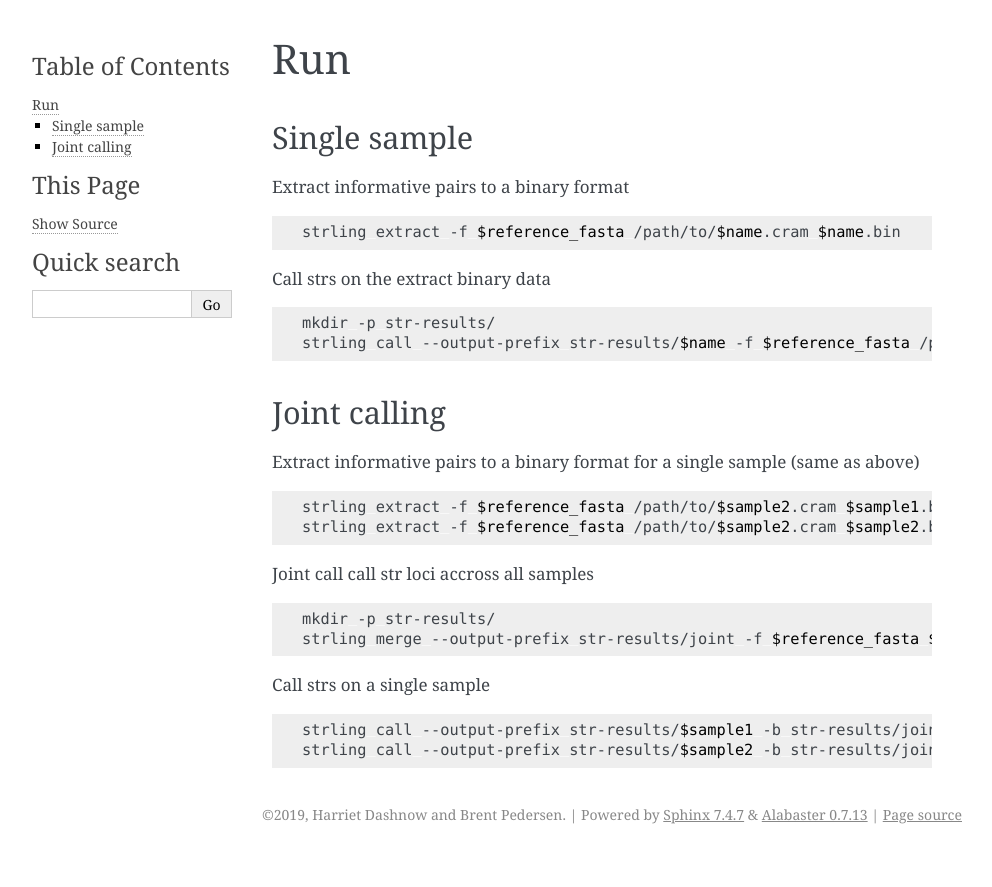
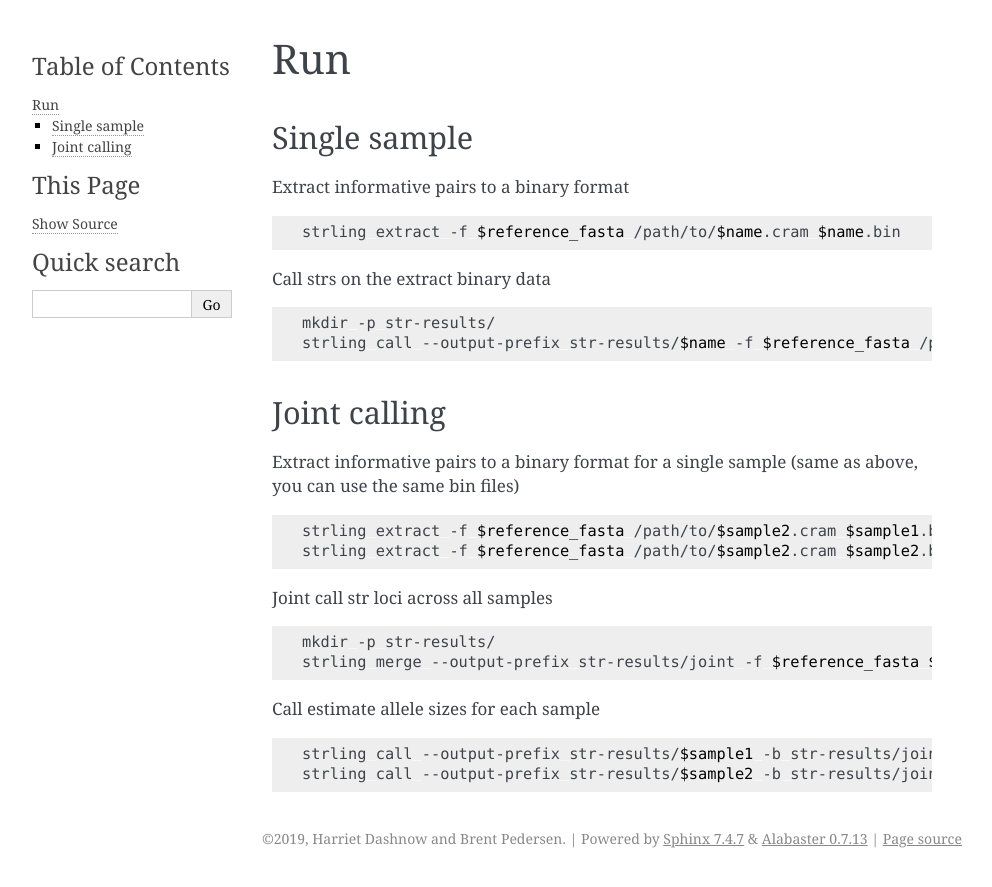
Before and after one commit to quinlan-lab/STRling, a Sphinx documentation site: the page built from docs/source/run.rst, in a window 1280 px wide. Shown: the top 887 px of the page, without its empty margins (148-1140 px from the left). Built offline with Sphinx 7.4.7, drawn with Linux system fonts in a browser that asks for light colours.

Commit message:
fix some typos

```diff
--- a/docs/source/run.rst
+++ b/docs/source/run.rst
@@ -26,21 +26,21 @@ Call strs on the extract binary data
 Joint calling
 -------------
 
-Extract informative pairs to a binary format for a single sample (same as above)
+Extract informative pairs to a binary format for a single sample (same as above, you can use the same bin files)
 
 .. code-block:: bash
 
   strling extract -f $reference_fasta /path/to/$sample2.cram $sample1.bin
   strling extract -f $reference_fasta /path/to/$sample2.cram $sample2.bin
 
-Joint call call str loci accross all samples
+Joint call str loci across all samples
 
 .. code-block:: bash
 
   mkdir -p str-results/
-  strling merge --output-prefix str-results/joint -f $reference_fasta $sample1.bin $sample2.nim
+  strling merge --output-prefix str-results/joint -f $reference_fasta $sample1.bin $sample2.bin
 
-Call strs on a single sample
+Call estimate allele sizes for each sample
 
 .. code-block:: bash
 
```
